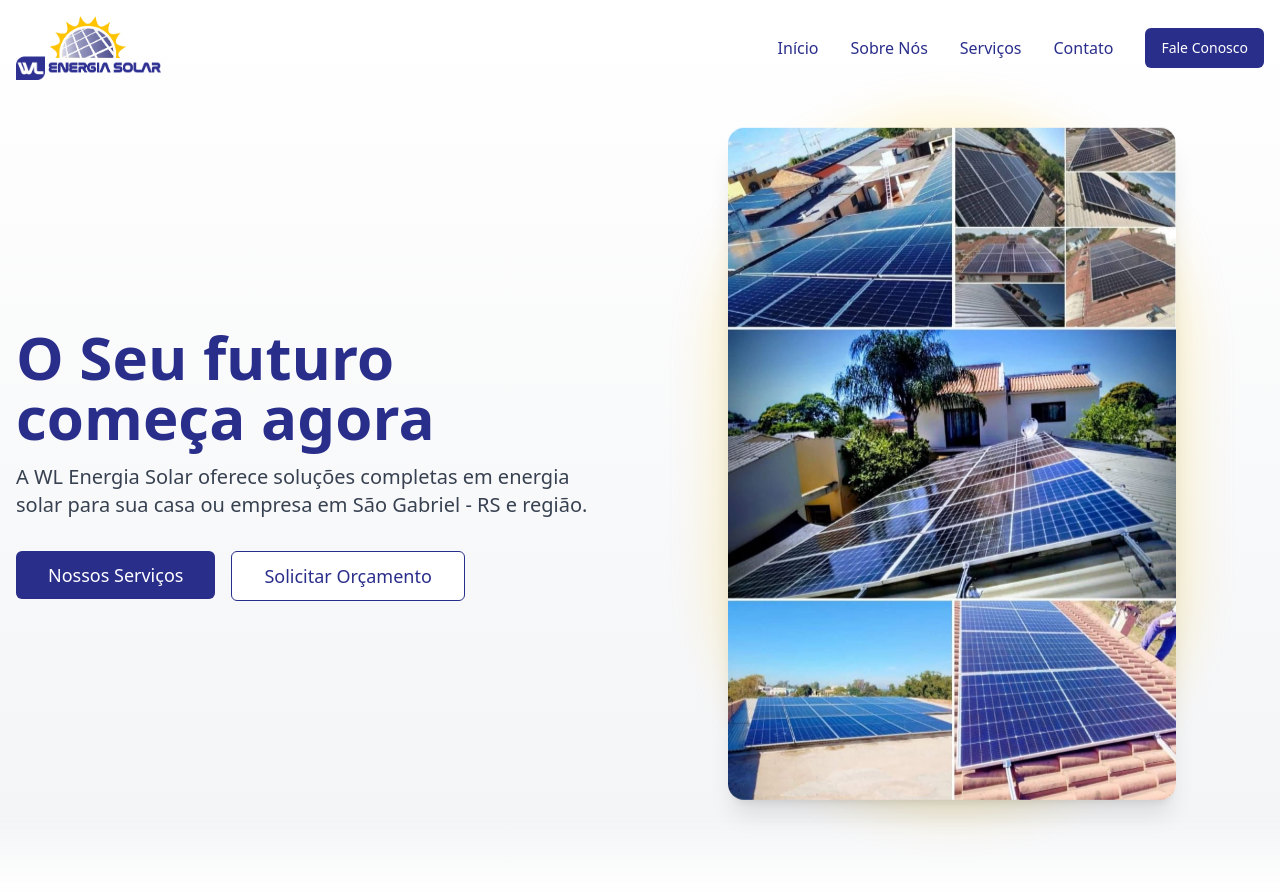
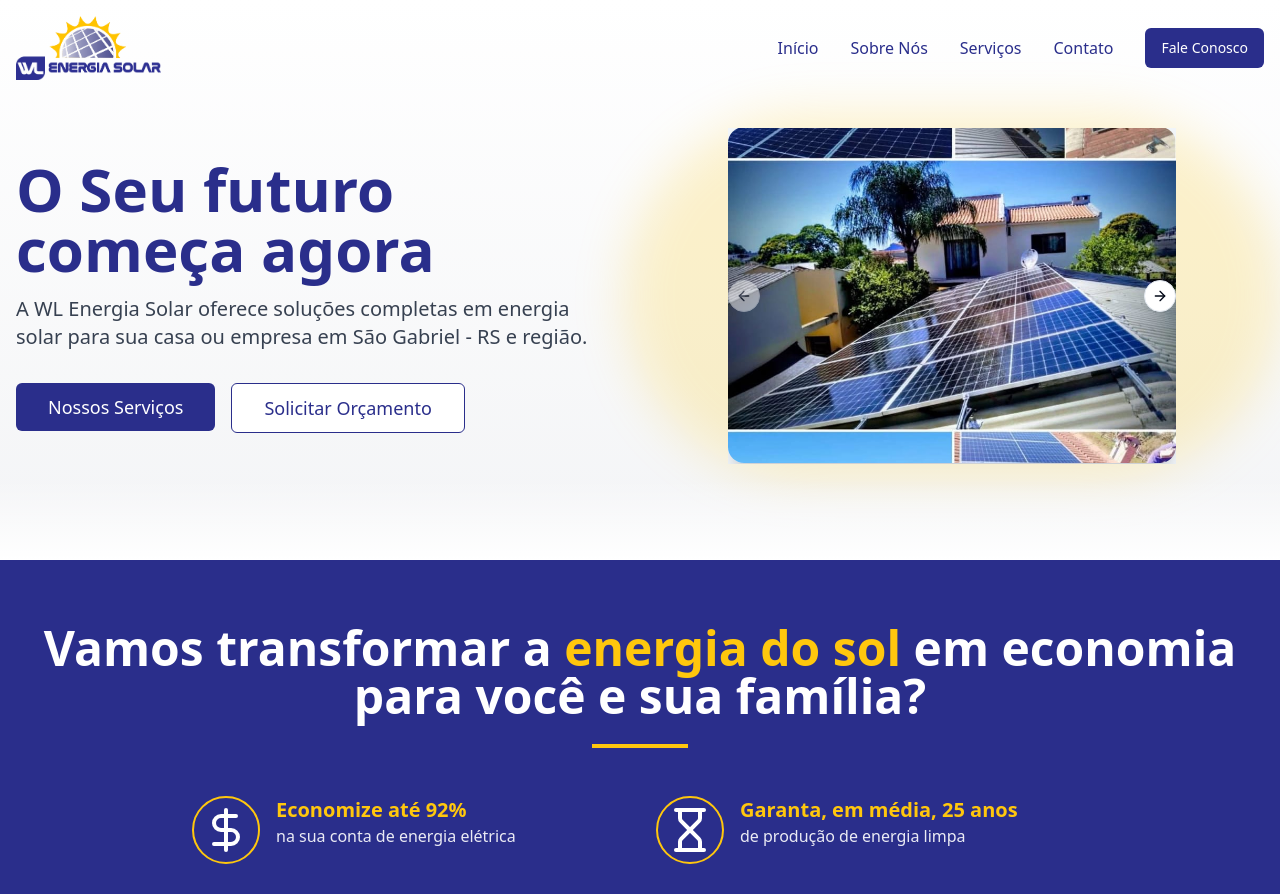
Before and after one commit to DevZipMateus/wl-solar-future-now, a React (Vite) app: page / in a window 1280 px wide. Shown: the top 894 px of the page. Built offline with nearby package versions, Linux system fonts and the light colour scheme.

Commit message:
Add solar panel images to Hero section
Implement a new section in the website, similar to the provided image, and include a carousel of solar panel images in the Hero section.

```diff
--- /dev/null
+++ b/src/components/Benefits.tsx
@@ -0,0 +1,68 @@
+
+import { PiggyBank, Lightbulb, Hourglass, DollarSign } from "lucide-react";
+
+const Benefits = () => {
+  const benefits = [
+    {
+      icon: <DollarSign className="w-12 h-12 text-white" />,
+      title: "Economize até 92%",
+      description: "na sua conta de energia elétrica"
+    },
+    {
+      icon: <Hourglass className="w-12 h-12 text-white" />,
+      title: "Garanta, em média, 25 anos",
+      description: "de produção de energia limpa"
+    },
+    {
+      icon: <PiggyBank className="w-12 h-12 text-white" />,
+      title: "Incremente a sua aposentadoria",
+      description: "com a economia gerada pela energia solar"
+    },
+    {
+      icon: <Lightbulb className="w-12 h-12 text-white" />,
+      title: "Recupere seu investimento",
+      description: "em poucos anos"
+    }
+  ];
+
+  return (
+    <section className="py-16 bg-wl-blue text-white">
+      <div className="container mx-auto px-4">
+        <div className="text-center mb-12">
+          <h2 className="text-3xl md:text-5xl font-bold mb-6">
+            Vamos transformar a <span className="text-wl-yellow">energia do sol</span> em economia para você e sua família?
+          </h2>
+          <div className="w-24 h-1 bg-wl-yellow mx-auto"></div>
+        </div>
+
+        <div className="grid grid-cols-1 md:grid-cols-2 gap-8 max-w-4xl mx-auto">
+          {benefits.map((benefit, index) => (
+            <div key={index} className="flex items-start gap-4">
+              <div className="shrink-0 p-2 bg-wl-blue border-2 border-wl-yellow rounded-full">
+                {benefit.icon}
+              </div>
+              <div>
+                <h3 className="text-xl font-bold text-wl-yellow">{benefit.title}</h3>
+                <p className="text-white/90">{benefit.description}</p>
+              </div>
+            </div>
+          ))}
+        </div>
+
+        <div className="mt-12 grid grid-cols-2 md:grid-cols-3 gap-4">
+          {[1, 2, 3, 4, 5, 6].map((num) => (
+            <div key={num} className="rounded-lg overflow-hidden aspect-ratio-1">
+              <img
+                src={`/lovable-uploads/671225a6-7205-4a30-a8ce-a37f0916de6b.jpg`}
+                alt={`Instalação de painéis solares ${num}`}
+                className="w-full h-full object-cover"
+              />
+            </div>
+          ))}
+        </div>
+      </div>
+    </section>
+  );
+};
+
+export default Benefits;
--- a/src/components/Hero.tsx
+++ b/src/components/Hero.tsx
@@ -1,6 +1,22 @@
+
 import { Button } from "@/components/ui/button";
+import {
+  Carousel,
+  CarouselContent,
+  CarouselItem,
+  CarouselPrevious,
+  CarouselNext
+} from "@/components/ui/carousel";
+import { AspectRatio } from "@/components/ui/aspect-ratio";
+
 const Hero = () => {
-  return <section id="inicio" className="relative bg-gradient-to-b from-white to-gray-100 pt-24 pb-16 md:pt-32 md:pb-24">
+  const images = [
+    "/lovable-uploads/671225a6-7205-4a30-a8ce-a37f0916de6b.jpg",
+    "/lovable-uploads/0cbc485a-2ef6-4b0e-a6b5-6300c4b1f4f4.png"
+  ];
+
+  return (
+    <section id="inicio" className="relative bg-gradient-to-b from-white to-gray-100 pt-24 pb-16 md:pt-32 md:pb-24">
       <div className="container mx-auto px-4">
         <div className="flex flex-col md:flex-row items-center">
           <div className="w-full md:w-1/2 md:pr-8 mb-8 md:mb-0">
@@ -21,16 +37,34 @@ const Hero = () => {
               </Button>
             </div>
           </div>
-          <div className="w-full md:w-1/2 flex justify-center">
+          <div className="w-full md:w-1/2">
             <div className="relative">
-              <div className="absolute -inset-4 rounded-full bg-wl-yellow/20 blur-xl animate-pulse"></div>
-              <img alt="Painéis solares instalados" className="rounded-2xl shadow-xl relative z-10 animate-float w-full max-w-md" src="/lovable-uploads/671225a6-7205-4a30-a8ce-a37f0916de6b.jpg" />
+              <div className="absolute -inset-4 rounded-full bg-wl-yellow/20 blur-xl"></div>
+              <Carousel className="w-full max-w-md mx-auto">
+                <CarouselContent>
+                  {images.map((image, index) => (
+                    <CarouselItem key={index}>
+                      <AspectRatio ratio={4/3} className="bg-muted">
+                        <img
+                          src={image}
+                          alt={`Painéis solares instalados ${index + 1}`}
+                          className="rounded-2xl shadow-xl object-cover w-full h-full animate-float"
+                        />
+                      </AspectRatio>
+                    </CarouselItem>
+                  ))}
+                </CarouselContent>
+                <CarouselPrevious className="left-0" />
+                <CarouselNext className="right-0" />
+              </Carousel>
             </div>
           </div>
         </div>
       </div>
 
       <div className="absolute bottom-0 left-0 right-0 h-20 bg-gradient-to-t from-white to-transparent"></div>
-    </section>;
+    </section>
+  );
 };
+
 export default Hero;
--- a/src/pages/Index.tsx
+++ b/src/pages/Index.tsx
@@ -2,6 +2,7 @@
 import Header from "@/components/Header";
 import Hero from "@/components/Hero";
 import About from "@/components/About";
+import Benefits from "@/components/Benefits";
 import Services from "@/components/Services";
 import CTA from "@/components/CTA";
 import Contact from "@/components/Contact";
@@ -13,6 +14,7 @@ const Index = () => {
     <div className="min-h-screen overflow-x-hidden">
       <Header />
       <Hero />
+      <Benefits />
       <About />
       <Services />
       <CTA />
```
Also changed, not shown: public/lovable-uploads/0cbc485a-2ef6-4b0e-a6b5-6300c4b1f4f4.png (added).
